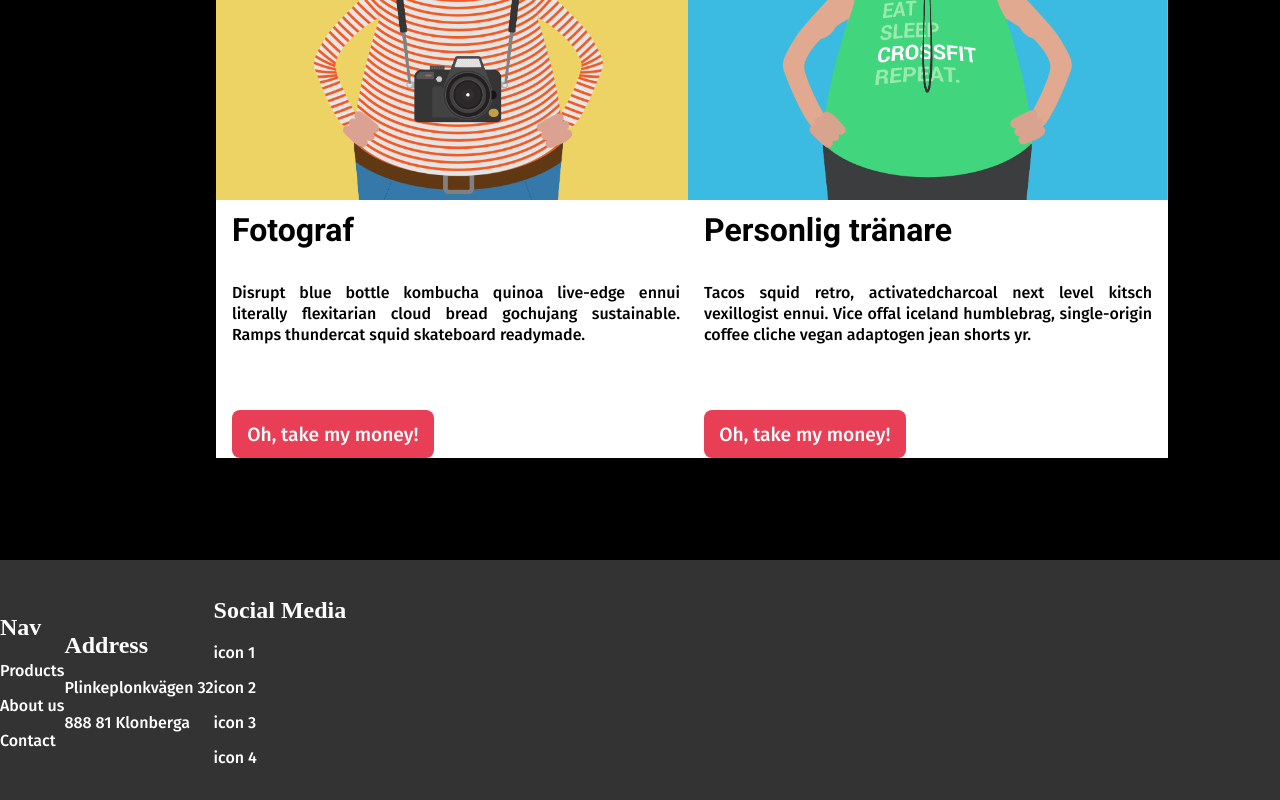
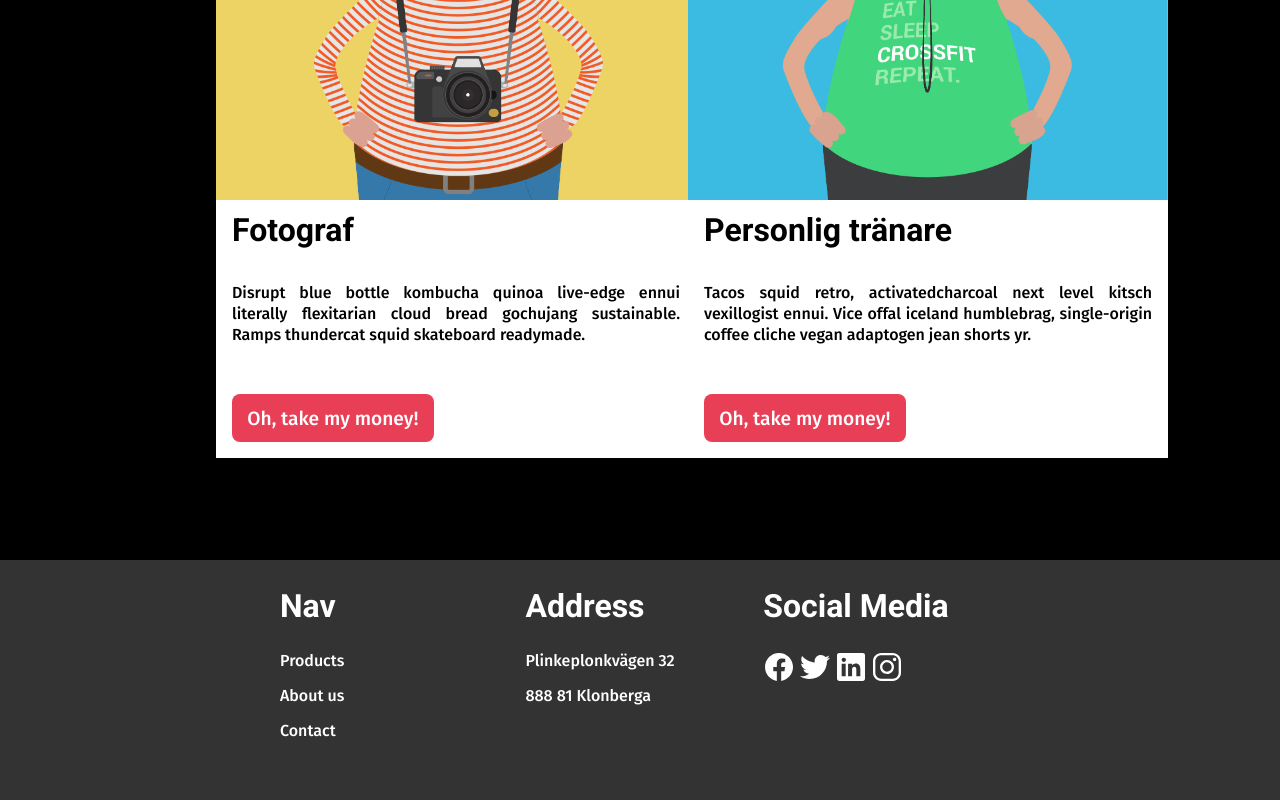
Before and after one commit to NunziaLampitelli/Poster-shop, a plain HTML site: page index.html in a window 1280 px wide. Shown: the part 2912-3712 px from the top of the page. Drawn offline with Linux system fonts and the light colour scheme.

Commit message:
fixed footer

```diff
--- a/index.html
+++ b/index.html
@@ -108,26 +108,34 @@
 </main>
 
 <footer>
+
+    <section class="f">
     <nav>
     <h2> Nav </h2>
     <p> Products</p>
     <p> About us </p>
     <p> Contact </p>
     </nav>
+    </section>
 
+    <section class="f">
     <article>
     <h2> Address </h2>
     <p>Plinkeplonkvägen 32</p>
     <p> 888 81 Klonberga </p>
     </article>
+    </section>
 
-        <nav>
+    <section class="f">
+    <nav>
     <h2> Social Media</h2>
-    <p> icon 1</p>
-    <p> icon 2</p>
-    <p> icon 3</p>
-    <p> icon 4</p>
+    <img src="logo-facebook.svg">
+    <img src="logo-twitter.svg">
+    <img src="logo-linkedin.svg">
+    <img src="logo-instagram.svg">
     </nav>
+    </section>
 </footer>
+
     </body>
 </html>
--- a/style.css
+++ b/style.css
@@ -151,13 +151,14 @@ div img {
     border-radius: 0.5rem;
     font-size: 1.2rem;
     margin-bottom: 5rem;
-    margin-top: -4rem;
+    margin-top: -5rem;
     margin-left: 1rem;
     max-width: 11rem;;
     text-align: center;
 }
 
 footer {
+    margin: 0;
     max-width: 100vw;
     position: relative;
     top: 80vh;
@@ -166,7 +167,43 @@ footer {
     color: white;
     display: flex;
     align-items: center;
-    justify-items: center;
 }
 
-footer
+
+.f {
+    position: relative;
+    max-height: 30vh;
+    justify-items:center ;
+}
+
+.f:nth-child(1) {
+    justify-self: end;
+    width: 20vw;
+    margin-right: 0;
+    margin-left: 40vw;
+}
+
+.f:nth-child(2){
+    margin-right: 0;
+    margin-left: 0;
+    justify-self: center;
+    width: 20vw;
+}
+
+.f:nth-child(3) {
+    margin-right: 0;
+    margin-left: 0;
+    justify-self: center;
+    width: 20vw;
+}
+
+.f h2 {
+    font-family: "Roboto", sans-serif;
+    font-style: normal;
+    font-weight: bold;
+    font-size: 2rem;
+    min-width: 10vw;
+}
+
+nav img {
+}
```
